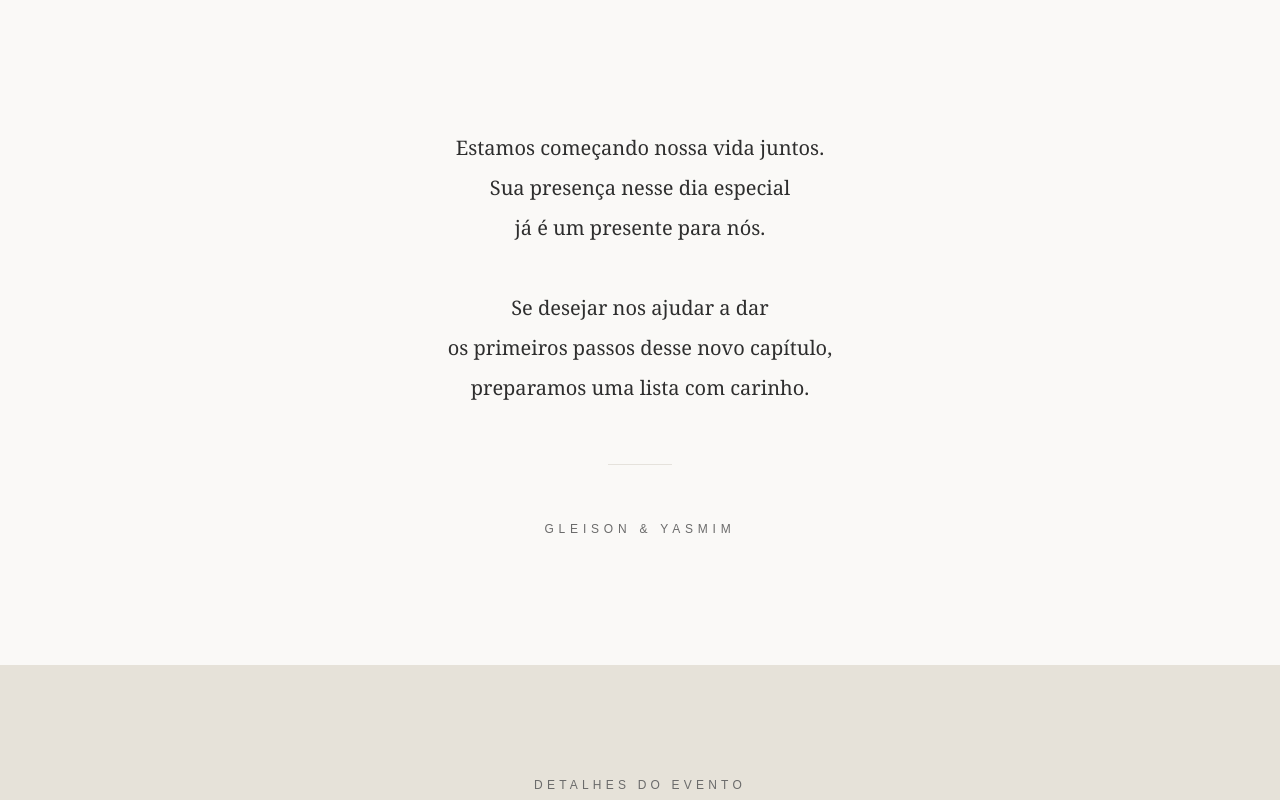
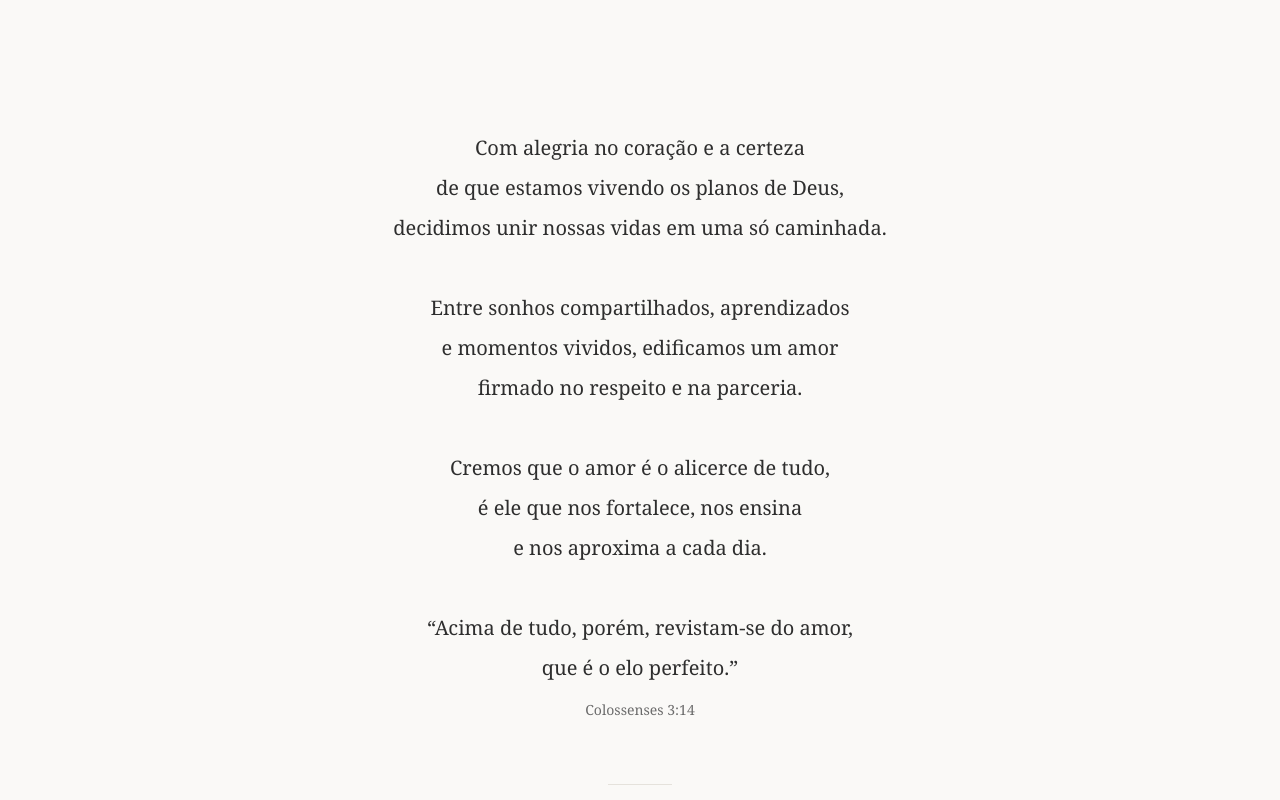
Before and after one commit to Gleis0nLemos/front-YG, a Next.js app: page / in a window 1280 px wide. Shown: the part 800-1600 px from the top of the page. Built offline with nearby package versions, Linux system fonts and the light colour scheme.

Commit message:
feat: update message

```diff
--- a/app/components/GiftList.tsx
+++ b/app/components/GiftList.tsx
@@ -62,7 +62,7 @@ export function GiftList() {
   // const searchParams = useSearchParams();
   // const isAdmin = searchParams.get("admin") === "amor2025";
 
-  const isAdmin = useAdminGate();
+  const { isAdmin } = useAdminGate();
 
   const [gifts, setGifts] = useState<Gift[]>([
     { id: 1, name: "Jogo de pratos", available: true },
--- a/app/components/Message.tsx
+++ b/app/components/Message.tsx
@@ -1,37 +1,82 @@
+"use client";
+
+import { motion, Variants } from "framer-motion";
+
+const container: Variants = {
+  hidden: {},
+  visible: {
+    transition: {
+      staggerChildren: 0.4,
+    },
+  },
+};
+
+const fade: Variants = {
+  hidden: { opacity: 0 },
+  visible: {
+    opacity: 1,
+    transition: {
+      duration: 1.2,
+      ease: "easeOut",
+    },
+  },
+};
+
 export function Message() {
   return (
     <section className="py-32 px-6 bg-background">
-      <div className="mx-auto max-w-xl text-center text-foreground">
+      <motion.div
+        className="mx-auto max-w-xl text-center text-foreground"
+        variants={container}
+        initial="hidden"
+        animate="visible"
+      >
+        <motion.p variants={fade} className="font-serif text-lg md:text-xl leading-loose">
+          Com alegria no coração e a certeza
+          <br />
+          de que estamos vivendo os planos de Deus,
+          <br />
+          decidimos unir nossas vidas em uma só caminhada.
+        </motion.p>
 
-        {/* Texto */}
-        <p className="font-serif text-lg md:text-xl leading-loose">
-          Estamos começando nossa vida juntos.
-          <br />
-          Sua presença nesse dia especial
-          <br />
-          já é um presente para nós.
-        </p>
-
-        {/* Espaço poético */}
         <div className="my-10" />
 
-        <p className="font-serif text-lg md:text-xl leading-loose">
-          Se desejar nos ajudar a dar
+        <motion.p variants={fade} className="font-serif text-lg md:text-xl leading-loose">
+          Entre sonhos compartilhados, aprendizados
           <br />
-          os primeiros passos desse novo capítulo,
+          e momentos vividos, edificamos um amor
           <br />
-          preparamos uma lista com carinho.
-        </p>
+          firmado no respeito e na parceria.
+        </motion.p>
 
-        {/* Divider */}
+        <div className="my-10" />
+
+        <motion.p variants={fade} className="font-serif text-lg md:text-xl leading-loose">
+          Cremos que o amor é o alicerce de tudo,
+          <br />
+          é ele que nos fortalece, nos ensina
+          <br />
+          e nos aproxima a cada dia.
+        </motion.p>
+
+        <div className="my-10" />
+
+        <motion.p variants={fade} className="font-serif text-lg md:text-xl leading-loose">
+          “Acima de tudo, porém, revistam-se do amor,
+          <br />
+          que é o elo perfeito.”
+          <br />
+          <span className="text-sm text-secondary">
+            Colossenses 3:14
+          </span>
+        </motion.p>
+
         <div className="mx-auto my-14 h-px w-16 bg-border opacity-50" />
 
-        {/* Assinatura */}
-        <p className="text-xs uppercase tracking-[0.4em] text-secondary">
+        <motion.p variants={fade} className="text-xs uppercase tracking-[0.4em] text-secondary">
           Gleison & Yasmim
-        </p>
-
-      </div>
+        </motion.p>
+      </motion.div>
     </section>
   );
 }
```
